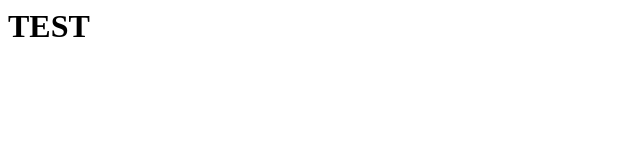
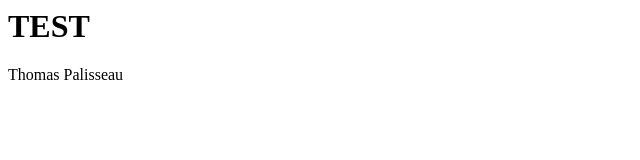
Before and after one commit to taip6494/projetpatrick, a plain HTML site: page index.html in a window 1280 px wide. Shown: the whole page, without its empty margins (0-640 px from the left). Drawn offline with Linux system fonts and the light colour scheme.

Commit message:
Version 2

```diff
--- a/index.html
+++ b/index.html
@@ -1 +1,2 @@
 <h1>TEST</h1>
+<p>Thomas Palisseau</p>
```
